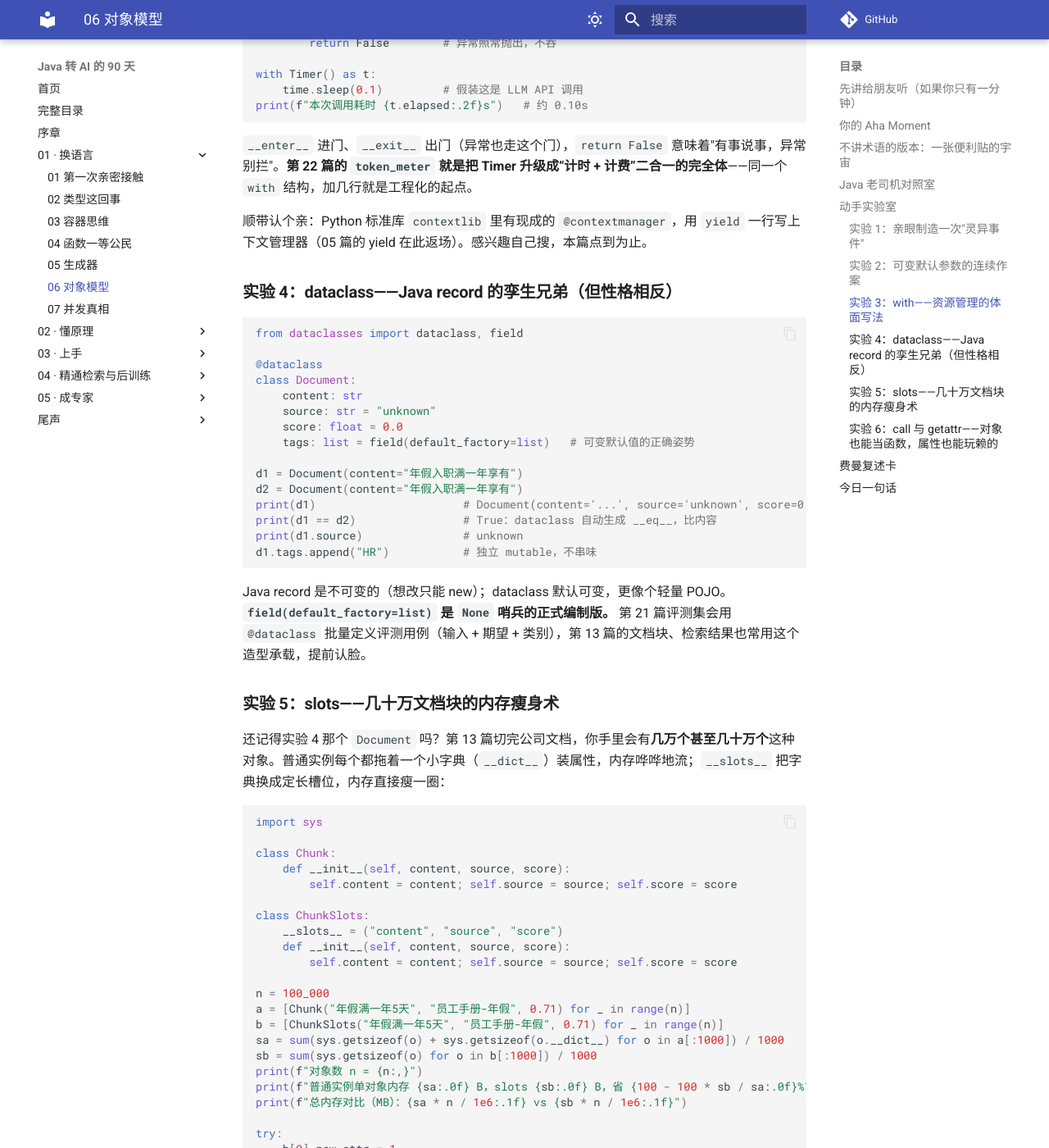
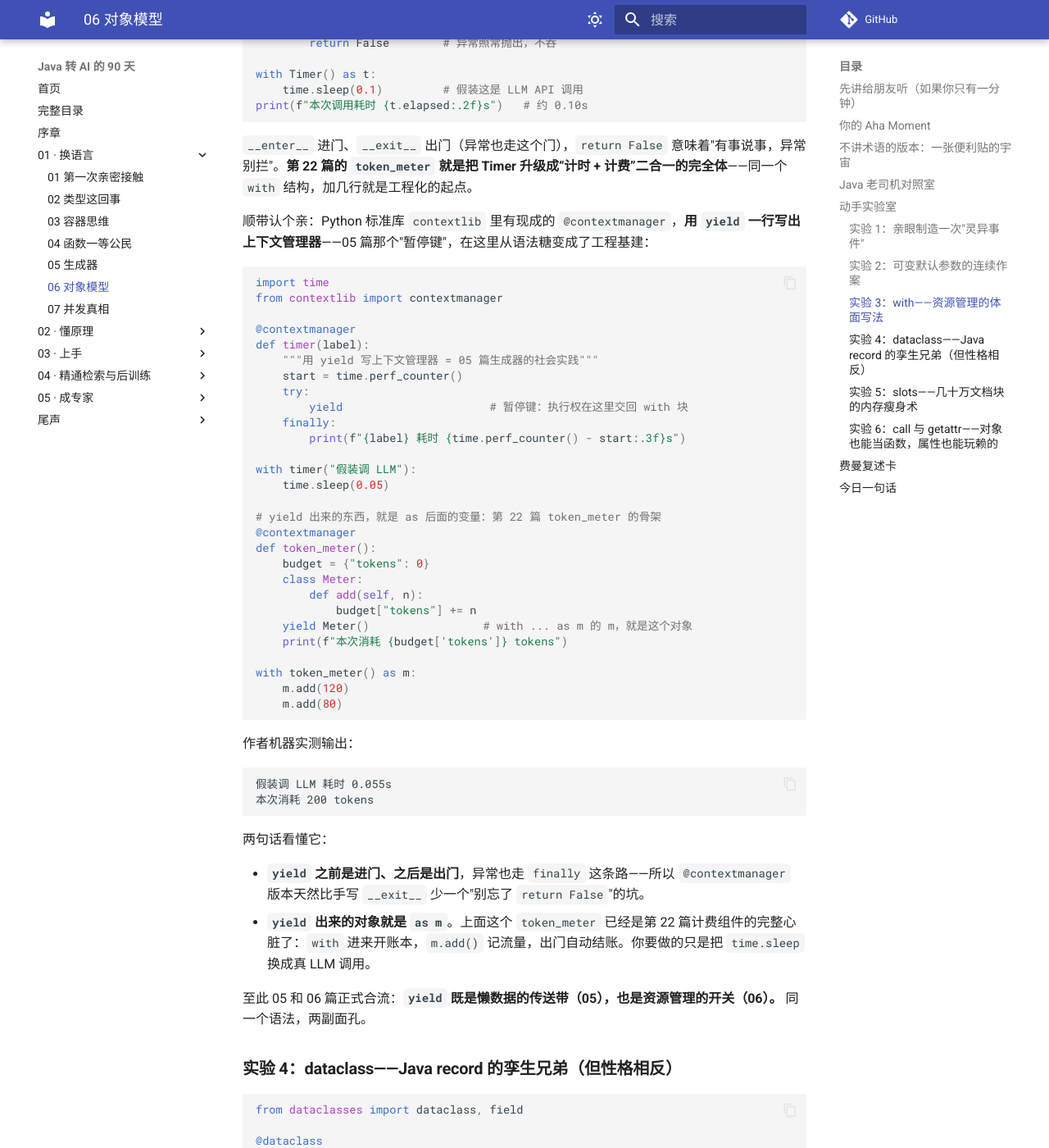
Before and after one commit to cookiespiggy/java-to-ai-in-90-days, an MkDocs documentation site: the page built from docs/06-object-model.md, in a window 1280 px wide and 1400 px high, scrolled down 4314 px. Shown: the whole window at 82% size. Built offline with MkDocs 1.6.1 and Material for MkDocs 9.7.7, drawn with Linux system fonts in a browser that asks for light colours; comment, search, counter and statistics services are not loaded; some of the changed text lies outside the part shown.

Commit message:
docs: update docs/06-object-model.md

````diff
--- a/docs/06-object-model.md
+++ b/docs/06-object-model.md
@@ -144,7 +144,52 @@ print(f"本次调用耗时 {t.elapsed:.2f}s")   # 约 0.10s
 
 `__enter__` 进门、`__exit__` 出门（异常也走这个门），`return False` 意味着"有事说事，异常别拦"。**第 22 篇的 `token_meter` 就是把 Timer 升级成“计时 + 计费”二合一的完全体**——同一个 `with` 结构，加几行就是工程化的起点。
 
-顺带认个亲：Python 标准库 `contextlib` 里有现成的 `@contextmanager`，用 `yield` 一行写上下文管理器（05 篇的 yield 在此返场）。感兴趣自己搜，本篇点到为止。
+顺带认个亲：Python 标准库 `contextlib` 里有现成的 `@contextmanager`，**用 `yield` 一行写出上下文管理器**——05 篇那个"暂停键"，在这里从语法糖变成了工程基建：
+
+```python
+import time
+from contextlib import contextmanager
+
+@contextmanager
+def timer(label):
+    """用 yield 写上下文管理器 = 05 篇生成器的社会实践"""
+    start = time.perf_counter()
+    try:
+        yield                      # 暂停键：执行权在这里交回 with 块
+    finally:
+        print(f"{label} 耗时 {time.perf_counter() - start:.3f}s")
+
+with timer("假装调 LLM"):
+    time.sleep(0.05)
+
+# yield 出来的东西，就是 as 后面的变量：第 22 篇 token_meter 的骨架
+@contextmanager
+def token_meter():
+    budget = {"tokens": 0}
+    class Meter:
+        def add(self, n):
+            budget["tokens"] += n
+    yield Meter()                 # with ... as m 的 m，就是这个对象
+    print(f"本次消耗 {budget['tokens']} tokens")
+
+with token_meter() as m:
+    m.add(120)
+    m.add(80)
+```
+
+作者机器实测输出：
+
+```text
+假装调 LLM 耗时 0.055s
+本次消耗 200 tokens
+```
+
+两句话看懂它：
+
+- **`yield` 之前是进门、之后是出门**，异常也走 `finally` 这条路——所以 `@contextmanager` 版本天然比手写 `__exit__` 少一个"别忘了 `return False`"的坑。
+- **`yield` 出来的对象就是 `as m`**。上面这个 `token_meter` 已经是第 22 篇计费组件的完整心脏了：`with` 进来开账本，`m.add()` 记流量，出门自动结账。你要做的只是把 `time.sleep` 换成真 LLM 调用。
+
+至此 05 和 06 篇正式合流：**`yield` 既是懒数据的传送带（05），也是资源管理的开关（06）。** 同一个语法，两副面孔。
 
 ### 实验 4：dataclass——Java record 的孪生兄弟（但性格相反）
 
@@ -314,6 +359,7 @@ except AttributeError as e:
 1. 用"便利贴 vs 遥控器"的比喻，向同事解释：为什么 `b = a` 后改 b，a 也跟着变？而 `y = 2` 改 y，x 不变？
 2. 说出浅拷贝和深拷贝的区别，并举一个 RAG 实战里非用深拷贝不可的场景。
 3. `with Timer() as t:` 这段代码，等价于 Java 的什么语法？`__exit__` 的返回值控制什么行为？
+4. 用"暂停键"解释：`@contextmanager` 里 `yield` 之前和之后的代码，分别在什么时刻执行？
 
 三题过不了，回到"不讲术语的版本"第一层。便利贴宇宙是 Python 的"世界观"，方法论比语法重要——**世界观不换，写三年也是 Java 翻译腔。**
 
````
